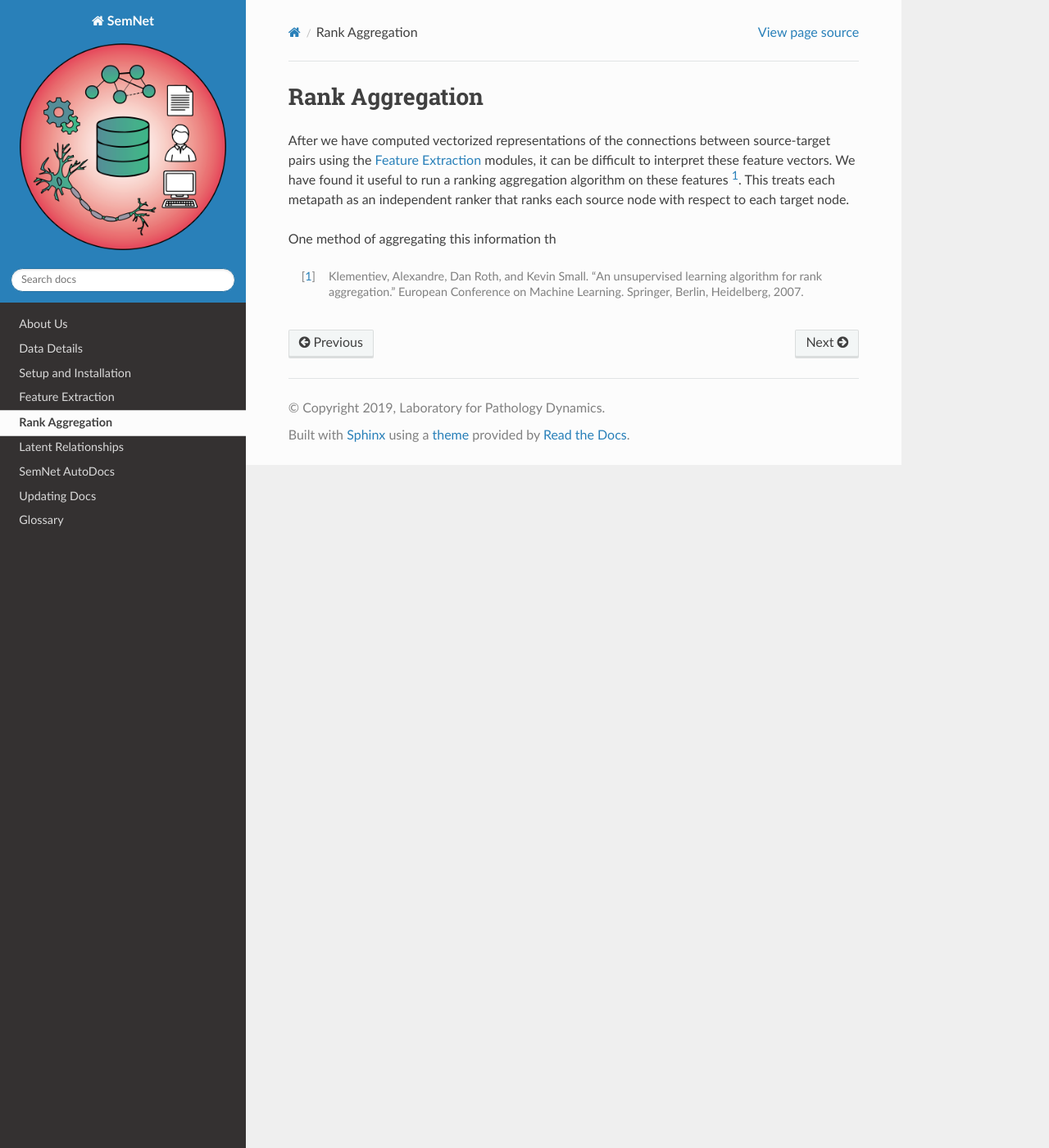
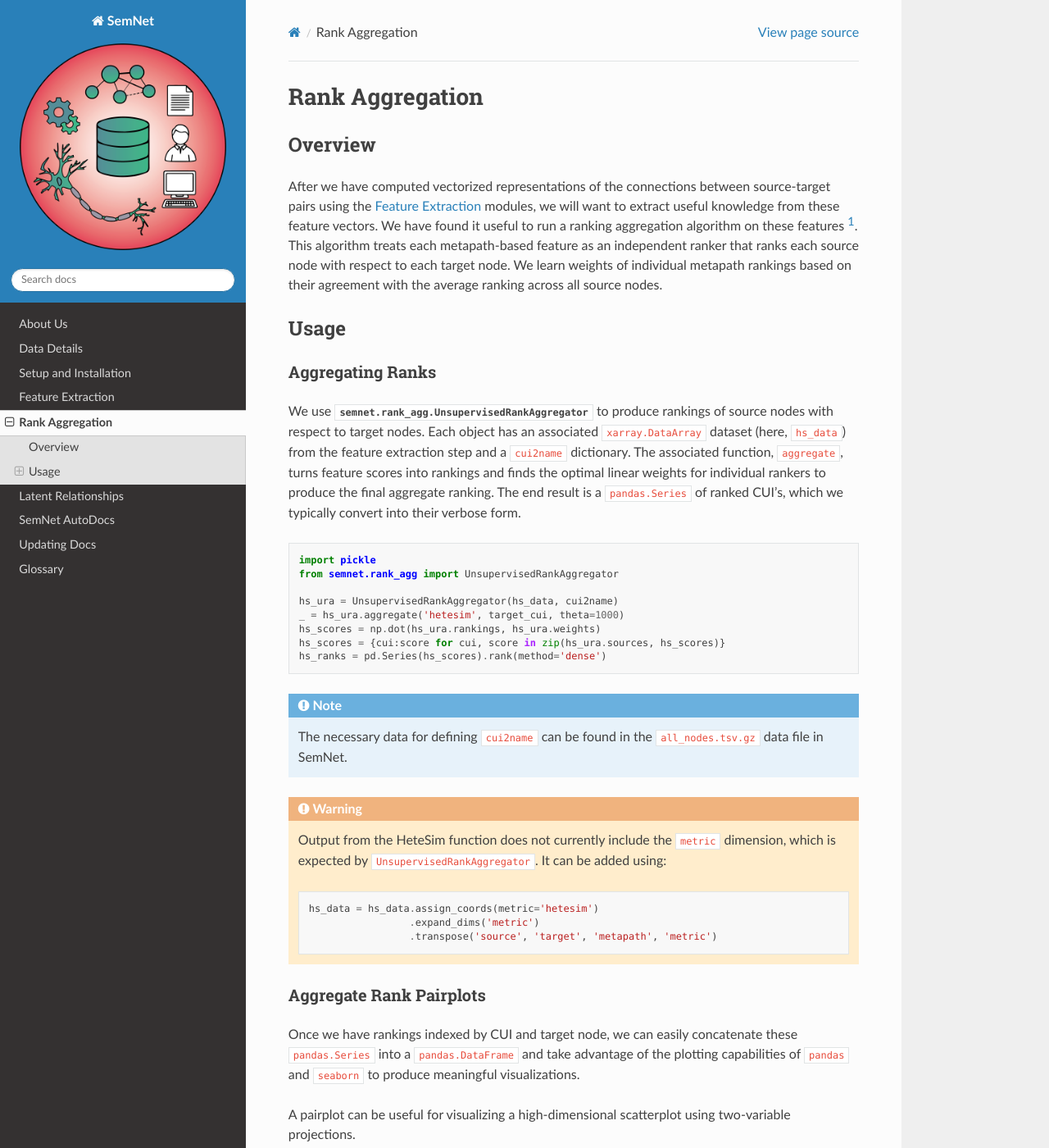
Before and after one commit to sallegri3/semnet-2, a Sphinx documentation site: the page built from docs/source/ranking.rst, in a window 1280 px wide and 1400 px high. Shown: the whole window at 82% size. Built offline with Sphinx 7.4.7 and the Read the Docs theme 2.0.0, drawn with Linux system fonts in a browser that asks for light colours; some of the changed text lies outside the part shown.

Commit message:
adding ranking aggregation page

```diff
--- a/docs/source/about_data.rst
+++ b/docs/source/about_data.rst
@@ -4,6 +4,8 @@ Data Details
 ============
 
 SemNet is a Python package for extracting insights from semantic networks. It was built around semantic predication data from the `Semantic MEDLINE Database`_ (SemMedDB). This data consists of nearly 100 million subject-predicate-object triples extracted from all PubMed citations (about 28 million as of December 2017) using string similarity techniques. To get a feel for the type of data we are working with, check out these lists of `node types`_ (found in subjects and objects) and `edge types`_ (found in predicates). Keep in mind that each node has an identity and a type, and that these are distinct. An example of a node type might be “Amino Acid, Peptide, or Protein”, while its identity might be “amyloid-:math:`\beta`”.
+
+.. image:: _static/relation_extraction.png
 
 The PREDICATIONS table from SemMedDB (VER31R, processed up to December 31, 2017) was `downloaded`_ in May 2018. To allow more efficient neighbor queries, it was modified from its original form and imported into a Neo4j graph database. Specifically, we started by aggregating the 100 million predications down to about 20 million unique predications. For each unique predication, we recorded the number of times it was found (edge weight) and the PMID’s of the source citations. We also added the abbreviations of source and target node types to the edge types to save query time. Finally, for each unique node we recorded the number of times each node was referred to by different types, recorded types and counts, and assigned the most common type to each node. Edge labels referred to the most common node type for each node.
 
--- a/docs/source/ranking.rst
+++ b/docs/source/ranking.rst
@@ -1,9 +1,108 @@
 Rank Aggregation
 ================
 
-After we have computed vectorized representations of the connections between source-target pairs using the :ref:`FeatExtract` modules, it can be difficult to interpret these feature vectors. We have found it useful to run a ranking aggregation algorithm on these features [#]_. This treats each metapath as an independent ranker that ranks each source node with respect to each target node.
+Overview
+--------
 
-One method of aggregating this information th
+After we have computed vectorized representations of the connections between source-target pairs using the :ref:`FeatExtract` modules, we will want to extract useful knowledge from these feature vectors. We have found it useful to run a ranking aggregation algorithm on these features [#]_. This algorithm treats each metapath-based feature as an independent ranker that ranks each source node with respect to each target node. We learn weights of individual metapath rankings based on their agreement with the average ranking across all source nodes.
 
+Usage
+-----
+
+Aggregating Ranks
+^^^^^^^^^^^^^^^^^
+
+We use :class:`semnet.rank_agg.UnsupervisedRankAggregator` to produce rankings of source nodes with respect to target nodes. Each object has an associated ``xarray.DataArray`` dataset (here, ``hs_data``) from the feature extraction step and a ``cui2name`` dictionary. The associated function, ``aggregate``, turns feature scores into rankings and finds the optimal linear weights for individual rankers to produce the final aggregate ranking. The end result is a ``pandas.Series`` of ranked CUI's, which we typically convert into their verbose form.
+
+.. code-block:: python
+
+    import pickle
+    from semnet.rank_agg import UnsupervisedRankAggregator
+
+    hs_ura = UnsupervisedRankAggregator(hs_data, cui2name)
+    _ = hs_ura.aggregate('hetesim', target_cui, theta=1000)
+    hs_scores = np.dot(hs_ura.rankings, hs_ura.weights)
+    hs_scores = {cui:score for cui, score in zip(hs_ura.sources, hs_scores)}
+    hs_ranks = pd.Series(hs_scores).rank(method='dense')
+
+.. note:: The necessary data for defining ``cui2name`` can be found in the ``all_nodes.tsv.gz`` data file in SemNet.
+
+.. warning:: Output from the HeteSim function does not currently include the ``metric`` dimension, which is expected by ``UnsupervisedRankAggregator``. It can be added using:
+
+    .. code-block:: python
+
+        hs_data = hs_data.assign_coords(metric='hetesim')
+                         .expand_dims('metric')
+                         .transpose('source', 'target', 'metapath', 'metric')
+
+Aggregate Rank Pairplots
+^^^^^^^^^^^^^^^^^^^^^^^^
+
+Once we have rankings indexed by CUI and target node, we can easily concatenate these ``pandas.Series`` into a ``pandas.DataFrame`` and take advantage of the plotting capabilities of ``pandas`` and ``seaborn`` to produce meaningful visualizations.
+
+A pairplot can be useful for visualizing a high-dimensional scatterplot using two-variable projections.
+
+.. code-block:: python
+
+    import pandas as pd
+    import matplotlib.pyplot as plt
+    import seaborn as sns
+
+    # Producing a pairplot
+    all_hs_ranks = pd.DataFrame([hs_ranks_t1, hs_ranks_t2, hs_ranks_t3],
+                                index=['hs_ranks_t1', 'hs_ranks_t2', 'hs_ranks_t3']).T
+    sns.pairplot(all_hs_ranks)
+    plt.savefig('hs_rankings_pairplot.png', bbox_inches='tight')
+    plt.show()
+
+.. image:: _static/pairplot.png
+
+Aggregate Rank Correlation
+^^^^^^^^^^^^^^^^^^^^^^^^^^
+
+A ranking correlation heatmap can be useful for quantifying the agreement between aggregate rankers.
+
+.. code-block:: python
+
+    from scipy.stats import kendalltau
+
+    # Producing a ranking correlation heatmap
+
+    # Compute standard correlation
+    corr = all_hs_ranks.corr()
+    mask = np.zeros_like(corr, dtype=np.bool)
+    mask[np.triu_indices_from(mask)] = True
+
+    # Compute Kendall's tau ranking correlation
+    plt.figure(figsize=(8, 6))
+    kendall_df = pd.DataFrame()
+    for i, i_col in enumerate(all_hs_ranks):
+        vec = pd.Series()
+        for j, j_col in enumerate(all_hs_ranks):
+            vec[j_col] = kendalltau(all_hs_ranks[i_col], all_hs_ranks[j_col])[0]
+        kendall_df[i_col] = pd.Series(vec)
+    sns.heatmap(kendall_df, vmax=1, vmin=0,
+                annot=True, fmt=".2f",
+                linewidths=.5, mask=mask)
+    plt.xticks(rotation=45, ha='right')
+    plt.savefig('hs_rankings_corr.png', bbox_inches='tight')
+
+.. image:: _static/rank_corr.png
+
+Aggregate Rank Residuals
+^^^^^^^^^^^^^^^^^^^^^^^^
+
+Another intuitive measure of comparison between target nodes is the nodes which are ranked significantly higher by one ranker than the other. We call these numbers the rank residuals, and they can be calculated by simply subtracting one set of rankings from another set of rankings. Residuals are shown in the Venn Diagram below. Another intuitive measure, which is not exemplified here because of its simplicity, is to find the similarly ranked sources by averaging across targets. High mean rankings are shown in the center of the Venn Diagram.
+
+.. code-block:: python
+
+    # Ranked higher with respect to target 1 -> positive
+    # Ranked higher with respect to target 2 -> negative
+    resid = (all_hs_ranks['hs_ranks_t2'] - all_hs_ranks['hs_ranks_t1']).sort_values(ascending=False)
+    resid = pd.Series({cui2name[cui]: residual for cui, residual in resid.items()})
+
+.. image:: _static/residual_venn_diag.png
+
+.. note:: These plots and figures do not correspond to the code given. The code has been simplified for clarity.
 
 .. [#] Klementiev, Alexandre, Dan Roth, and Kevin Small. "An unsupervised learning algorithm for rank aggregation." European Conference on Machine Learning. Springer, Berlin, Heidelberg, 2007.
```
Also changed, not shown: docs/source/index.rst (+14 -22 lines), docs/source/_static/pairplot.png (added), docs/source/_static/rank_corr.png (added), docs/source/_static/relation_extraction.png (added), docs/source/_static/residual_venn_diag.png (added).
